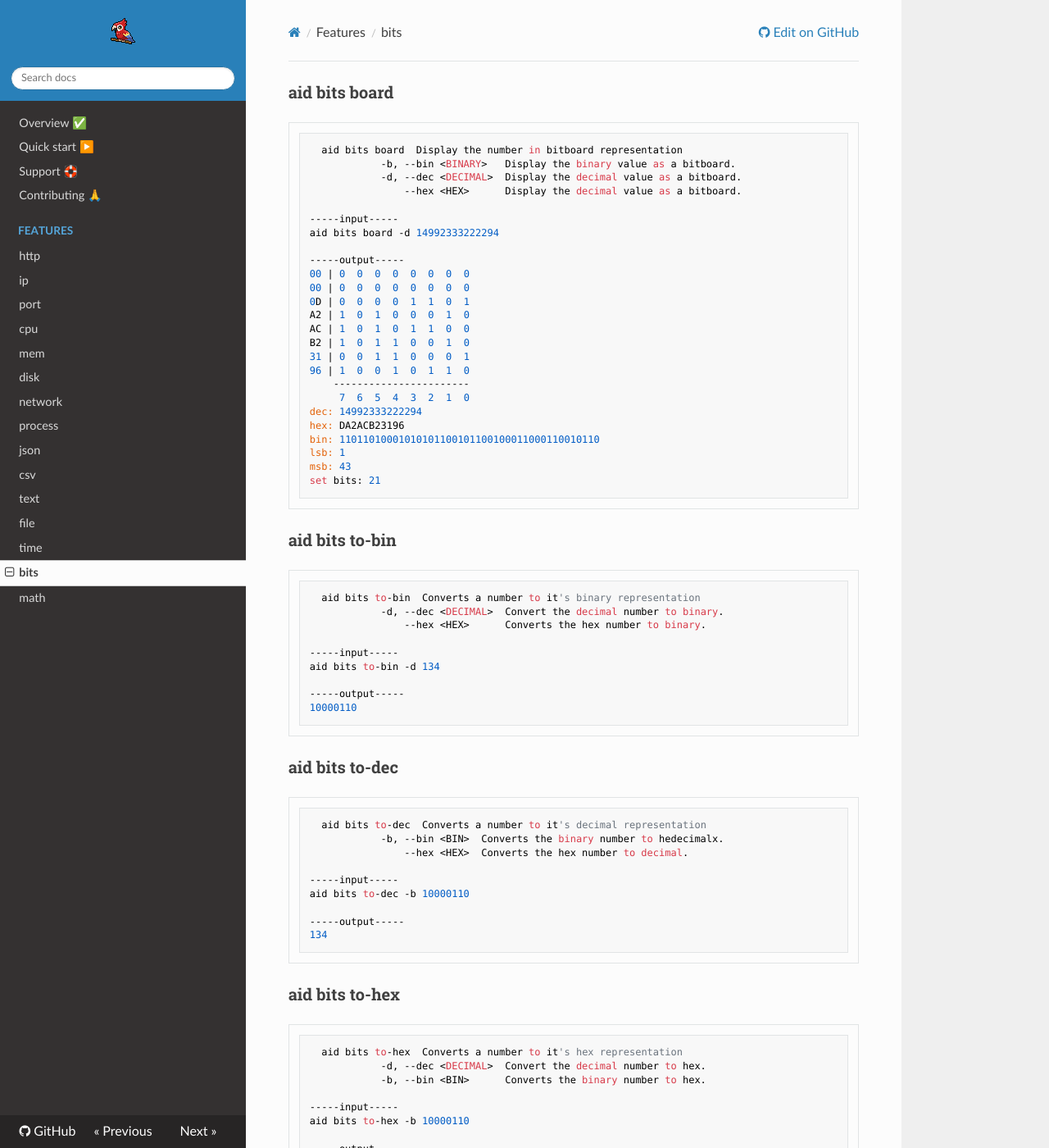
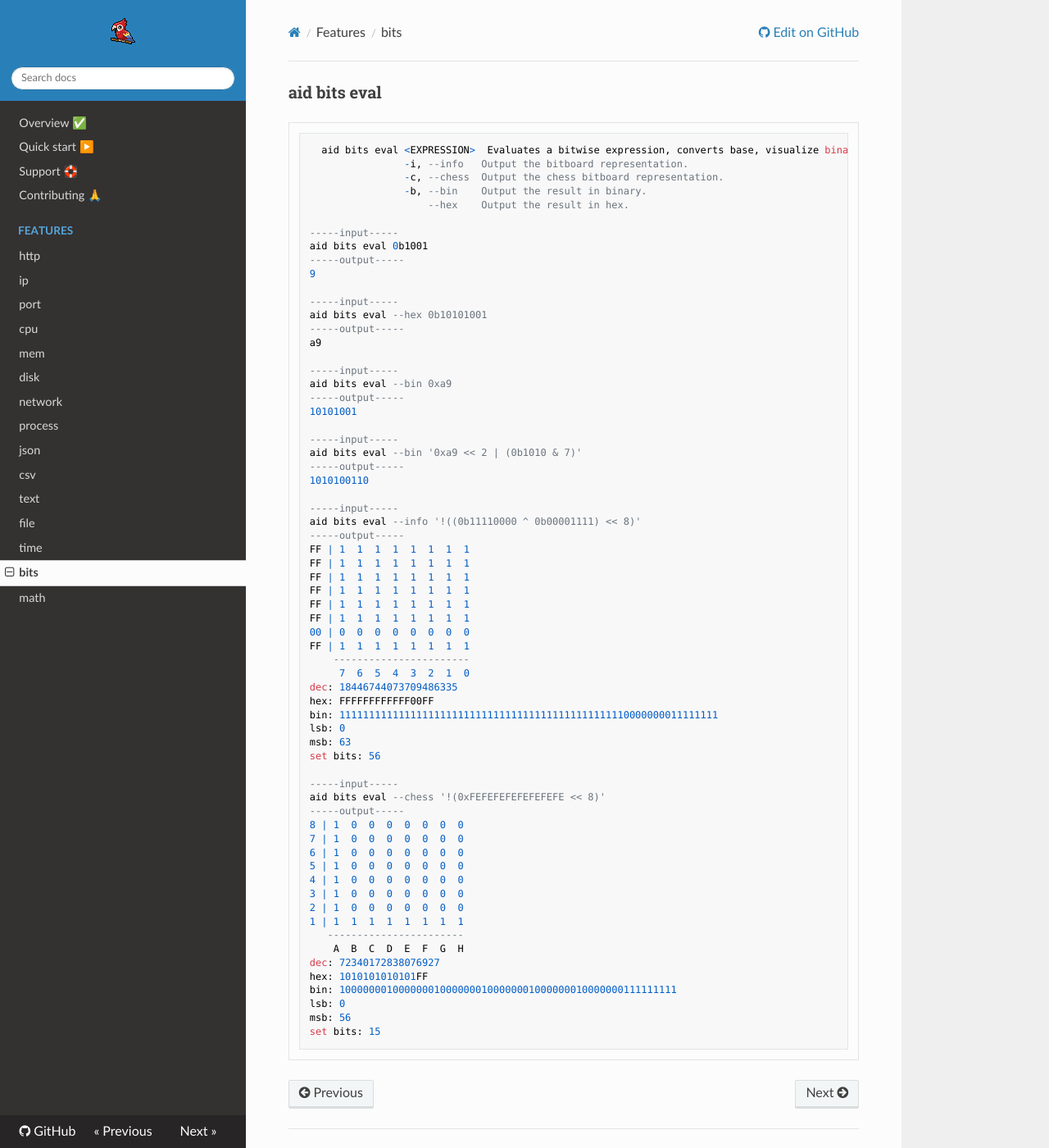
Before and after one commit to Timmoth/aid-cli, an MkDocs documentation site: the page built from docs/features/bits.md, in a window 1280 px wide and 1400 px high. Shown: the whole window at 82% size. Built offline with MkDocs 1.6.1, drawn with Linux system fonts in a browser that asks for light colours; nearby versions of some CDN libraries.

````diff
--- a/Cargo.toml
+++ b/Cargo.toml
@@ -1,6 +1,6 @@
 [package]
 name = "aid"
-version = "0.1.7"
+version = "0.1.8"
 edition = "2021"
 
 [dependencies]
--- a/docs/features/bits.md
+++ b/docs/features/bits.md
@@ -1,67 +1,68 @@
-### aid bits board
+### aid bits eval
 ```
-  aid bits board  Display the number in bitboard representation
-            -b, --bin <BINARY>   Display the binary value as a bitboard.
-            -d, --dec <DECIMAL>  Display the decimal value as a bitboard.
-                --hex <HEX>      Display the decimal value as a bitboard.
+  aid bits eval <EXPRESSION>  Evaluates a bitwise expression, converts base, visualize binary / display info
+                -i, --info   Output the bitboard representation.
+                -c, --chess  Output the chess bitboard representation.
+                -b, --bin    Output the result in binary.
+                    --hex    Output the result in hex.
 
 -----input-----
-aid bits board -d 14992333222294
+aid bits eval 0b1001
+-----output-----
+9
 
+-----input-----
+aid bits eval --hex 0b10101001
 -----output-----
+a9
+
+-----input-----
+aid bits eval --bin 0xa9
+-----output-----
+10101001
+
+-----input-----
+aid bits eval --bin '0xa9 << 2 | (0b1010 & 7)'
+-----output-----
+1010100110
+
+-----input-----
+aid bits eval --info '!((0b11110000 ^ 0b00001111) << 8)'
+-----output-----
+FF | 1  1  1  1  1  1  1  1
+FF | 1  1  1  1  1  1  1  1
+FF | 1  1  1  1  1  1  1  1
+FF | 1  1  1  1  1  1  1  1
+FF | 1  1  1  1  1  1  1  1
+FF | 1  1  1  1  1  1  1  1
 00 | 0  0  0  0  0  0  0  0
-00 | 0  0  0  0  0  0  0  0
-0D | 0  0  0  0  1  1  0  1
-A2 | 1  0  1  0  0  0  1  0
-AC | 1  0  1  0  1  1  0  0
-B2 | 1  0  1  1  0  0  1  0
-31 | 0  0  1  1  0  0  0  1
-96 | 1  0  0  1  0  1  1  0
+FF | 1  1  1  1  1  1  1  1
     -----------------------
      7  6  5  4  3  2  1  0
-dec: 14992333222294
-hex: DA2ACB23196
-bin: 11011010001010101100101100100011000110010110
-lsb: 1
-msb: 43
-set bits: 21
-```
-
-### aid bits to-bin
-```
-  aid bits to-bin  Converts a number to it's binary representation
-            -d, --dec <DECIMAL>  Convert the decimal number to binary.
-                --hex <HEX>      Converts the hex number to binary.
+dec: 18446744073709486335
+hex: FFFFFFFFFFFF00FF
+bin: 1111111111111111111111111111111111111111111111110000000011111111
+lsb: 0
+msb: 63
+set bits: 56
 
 -----input-----
-aid bits to-bin -d 134
-
+aid bits eval --chess '!(0xFEFEFEFEFEFEFEFE << 8)'
 -----output-----
-10000110
+8 | 1  0  0  0  0  0  0  0
+7 | 1  0  0  0  0  0  0  0
+6 | 1  0  0  0  0  0  0  0
+5 | 1  0  0  0  0  0  0  0
+4 | 1  0  0  0  0  0  0  0
+3 | 1  0  0  0  0  0  0  0
+2 | 1  0  0  0  0  0  0  0
+1 | 1  1  1  1  1  1  1  1
+   -----------------------
+    A  B  C  D  E  F  G  H
+dec: 72340172838076927
+hex: 1010101010101FF
+bin: 100000001000000010000000100000001000000010000000111111111
+lsb: 0
+msb: 56
+set bits: 15
 ```
-
-### aid bits to-dec
-```
-  aid bits to-dec  Converts a number to it's decimal representation
-            -b, --bin <BIN>  Converts the binary number to hedecimalx.
-                --hex <HEX>  Converts the hex number to decimal.
-
------input-----
-aid bits to-dec -b 10000110
-
------output-----
-134
-```
-
-### aid bits to-hex
-```
-  aid bits to-hex  Converts a number to it's hex representation
-            -d, --dec <DECIMAL>  Convert the decimal number to hex.
-            -b, --bin <BIN>      Converts the binary number to hex.
-
------input-----
-aid bits to-hex -b 10000110
-
------output-----
-86
-```
````
Also changed, not shown: README.md (+33 -36 lines), docs/features/json.md (+2 -3 lines), docs/features/math.md (+4 -6 lines), docs/features/text.md (+4 -6 lines), 6 other files.
